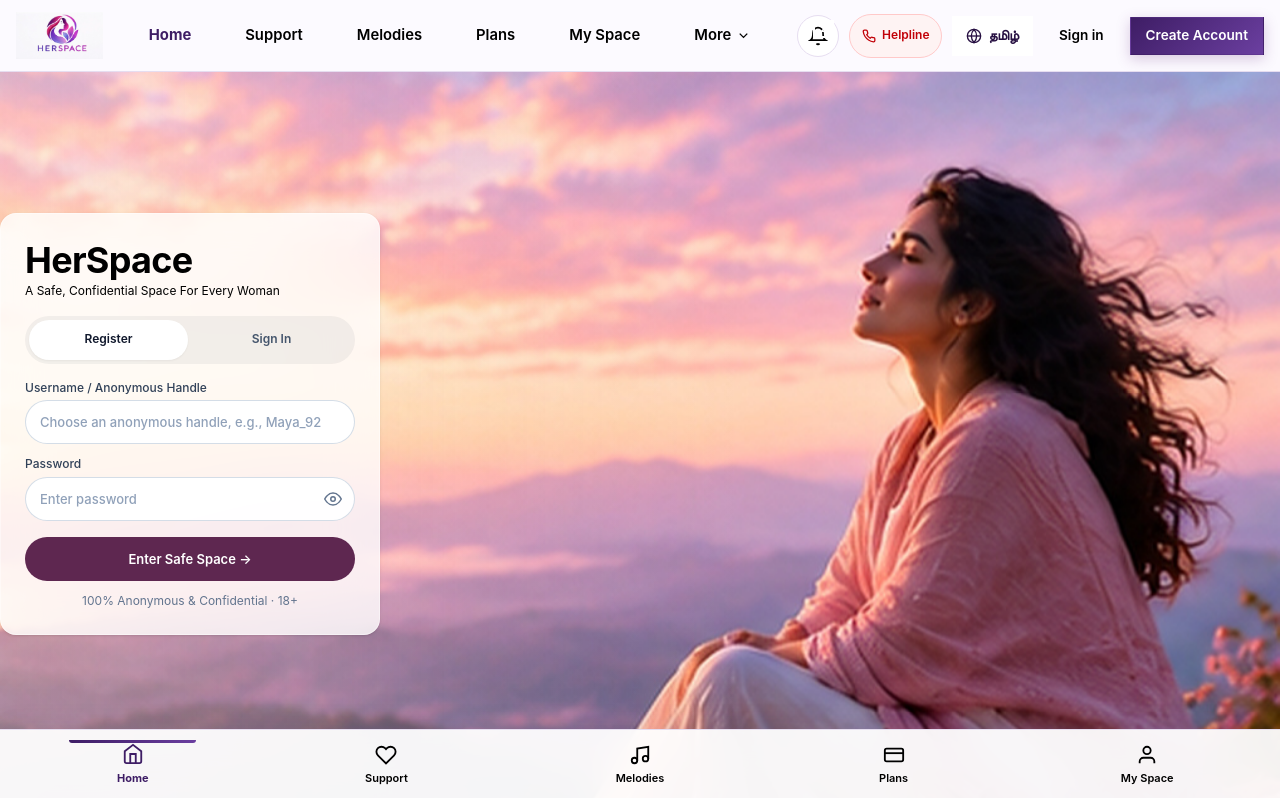
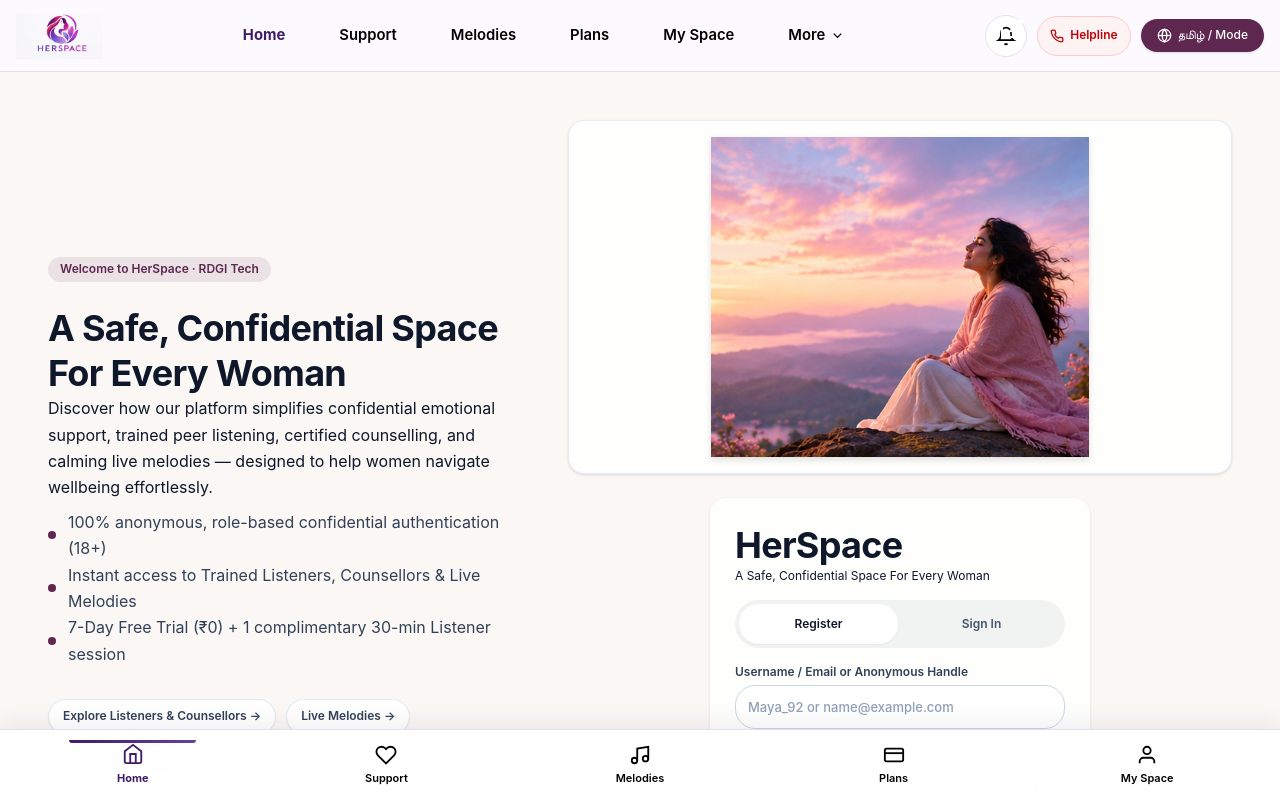
Before and after one commit to sheedigimarketer-glitch/RDGI-Tech-Solutions, a React (Vite) app: page / in a window 1280 px wide. Shown: the top 798 px of the page. Built offline with nearby package versions, Linux system fonts and the light colour scheme; no server answers.

Commit message:
style: refine header UI and restructure HomeView
Update header button styles for consistency and overhaul the HomeView layout to a split-screen design. Improve HeroAuthCard input fields for better usability.

```diff
--- a/src/components/Header.tsx
+++ b/src/components/Header.tsx
@@ -242,7 +242,7 @@ export const Header: React.FC = () => {
           </nav>
         )}
 
-        <div className="nav-actions flex items-center gap-2 shrink-0">
+        <div className="nav-actions flex items-center gap-2.5 shrink-0">
           {/* Notification Bell */}
           <button
             className="header-icon-btn w-11 h-11 rounded-xl flex items-center justify-center"
@@ -263,7 +263,7 @@ export const Header: React.FC = () => {
             onClick={() => setIsCrisisModalOpen(true)}
             aria-label="24/7 Crisis Helpline"
             title="24/7 Crisis Helpline"
-            className="min-h-[44px] px-3 py-2 rounded-xl border border-red-200 bg-red-50/90 hover:bg-red-100/80 text-red-700 text-xs font-semibold inline-flex items-center gap-1.5 cursor-pointer whitespace-nowrap transition-colors"
+            className="min-h-[40px] px-3 py-1.5 rounded-full border border-red-200 bg-red-50/90 hover:bg-red-100/80 text-red-700 text-xs font-semibold inline-flex items-center gap-1.5 cursor-pointer whitespace-nowrap transition-colors"
           >
             <svg width="14" height="14" viewBox="0 0 24 24" fill="none" stroke="currentColor" strokeWidth="2.2">
               <path d="M22 16.92v3a2 2 0 0 1-2.18 2 19.79 19.79 0 0 1-8.63-3.07 19.5 19.5 0 0 1-6-6 19.79 19.79 0 0 1-3.07-8.67A2 2 0 0 1 4.11 2h3a2 2 0 0 1 2 1.72 12.84 12.84 0 0 0 .7 2.81 2 2 0 0 1-.45 2.11L8.09 9.91a16 16 0 0 0 6 6l1.27-1.27a2 2 0 0 1 2.11-.45 12.84 12.84 0 0 0 2.81.7A2 2 0 0 1 22 16.92z" />
@@ -271,49 +271,35 @@ export const Header: React.FC = () => {
             <span>{lang === 'en' ? 'Helpline' : 'உதவி எண்'}</span>
           </button>
 
-          {/* Language Switcher */}
+          {/* Dongle / Theme / Language Mode Toggle Button (Always Visible) */}
           <button
-            className="lang-toggle-btn min-h-[44px] px-3 py-2 rounded-xl"
-            id="headerLangSwitchBtn"
+            id="dongle-toggle"
+            type="button"
             onClick={toggleLanguage}
-            aria-label="Switch Language"
+            aria-label="Toggle Mode"
+            className="px-4 py-2 text-xs sm:text-sm font-medium bg-[#5E2750] text-white rounded-full shadow-sm hover:bg-[#4c1f40] transition-all active:scale-95 cursor-pointer inline-flex items-center gap-1.5 whitespace-nowrap"
           >
-            <svg width="16" height="16" viewBox="0 0 24 24" fill="none" stroke="currentColor" strokeWidth="2">
+            <svg width="15" height="15" viewBox="0 0 24 24" fill="none" stroke="currentColor" strokeWidth="2">
               <circle cx="12" cy="12" r="10"></circle>
               <line x1="2" y1="12" x2="22" y2="12"></line>
               <path d="M12 2a15.3 15.3 0 0 1 4 10 15.3 15.3 0 0 1-4 10 15.3 15.3 0 0 1-4-10 15.3 15.3 0 0 1 4-10z"></path>
             </svg>
-            <span>{lang === 'en' ? 'தமிழ்' : 'EN'}</span>
+            <span>{lang === 'en' ? 'தமிழ் / Mode' : 'EN / Mode'}</span>
           </button>
 
           {user ? (
             <>
               <button
-                className="btn btn-sm btn-secondary btn-desktop-only min-h-[44px] px-3.5 rounded-xl text-xs font-semibold text-[#5E2750]"
+                className="btn btn-sm btn-secondary btn-desktop-only min-h-[40px] px-3.5 rounded-full text-xs font-semibold text-[#5E2750]"
                 onClick={() => navigate('space')}
               >
                 <span>@{user.username || (user.fullName ? user.fullName.split(' ')[0] : 'Member')}</span>
               </button>
-              <button className="btn btn-sm btn-outline btn-desktop-only min-h-[44px] rounded-xl" onClick={signOut}>
+              <button className="btn btn-sm btn-outline btn-desktop-only min-h-[40px] rounded-full" onClick={signOut}>
                 {t('navSignOut')}
               </button>
             </>
-          ) : (
-            <>
-              <button
-                className="btn btn-sm btn-ghost btn-desktop-only min-h-[44px] rounded-xl"
-                onClick={() => navigate('signin')}
-              >
-                <span>{t('btnSignInShort')}</span>
-              </button>
-              <button
-                className="btn btn-sm btn-primary btn-desktop-only min-h-[44px] rounded-xl bg-[#5E2750] text-white px-4 font-semibold"
-                onClick={() => navigate('onb-register')}
-              >
-                <span>Create Account</span>
-              </button>
-            </>
-          )}
+          ) : null}
 
           {/* Mobile Menu Button */}
           <button
--- a/src/components/HeroAuthCard.tsx
+++ b/src/components/HeroAuthCard.tsx
@@ -149,14 +149,14 @@ export const HeroAuthCard: React.FC = () => {
         </div>
       )}
 
-      <form onSubmit={handleSubmit} noValidate className="flex flex-col gap-3">
-        {/* Username / Anonymous Handle Input */}
-        <div>
+      <form onSubmit={handleSubmit} noValidate className="space-y-4">
+        {/* Username / Email / Anonymous Handle Input */}
+        <div className="space-y-1">
           <label
             htmlFor="heroUsername"
-            className="block text-xs font-medium text-slate-700 mb-1"
+            className="block text-xs font-semibold text-slate-700"
           >
-            Username / Anonymous Handle
+            Username / Email or Anonymous Handle
           </label>
           <input
             id="heroUsername"
@@ -167,16 +167,16 @@ export const HeroAuthCard: React.FC = () => {
               setUsername(e.target.value);
               if (error) setError(null);
             }}
-            placeholder="Choose an anonymous handle, e.g., Maya_92"
-            className="w-full min-h-[44px] px-3.5 py-2 text-sm rounded-xl border border-slate-300/80 bg-white/95 text-slate-900 placeholder:text-slate-400 focus:outline-none focus:border-[#5E2750] focus:ring-2 focus:ring-[#5E2750]/15 transition-colors"
+            placeholder="Maya_92 or name@example.com"
+            className="w-full min-h-[44px] px-3 py-2 text-sm rounded-lg border border-slate-300 bg-white text-slate-900 placeholder:text-slate-400 focus:outline-none focus:ring-2 focus:ring-[#5E2750] transition-colors"
           />
         </div>
 
         {/* Password Input with 44x44pt Eye Visibility Toggle */}
-        <div>
+        <div className="space-y-1">
           <label
             htmlFor="heroPassword"
-            className="block text-xs font-medium text-slate-700 mb-1"
+            className="block text-xs font-semibold text-slate-700"
           >
             Password
           </label>
@@ -189,14 +189,14 @@ export const HeroAuthCard: React.FC = () => {
                 setPassword(e.target.value);
                 if (error) setError(null);
               }}
-              placeholder="Enter password"
-              className="w-full min-h-[44px] pl-3.5 pr-11 py-2 text-sm rounded-xl border border-slate-300/80 bg-white/95 text-slate-900 placeholder:text-slate-400 focus:outline-none focus:border-[#5E2750] focus:ring-2 focus:ring-[#5E2750]/15 transition-colors"
+              placeholder="••••••••"
+              className="w-full min-h-[44px] pl-3 pr-11 py-2 text-sm rounded-lg border border-slate-300 bg-white text-slate-900 placeholder:text-slate-400 focus:outline-none focus:ring-2 focus:ring-[#5E2750] transition-colors"
             />
             <button
               type="button"
               onClick={() => setShowPassword(!showPassword)}
               aria-label={showPassword ? 'Hide password' : 'Show password'}
-              className="absolute right-0 w-11 h-11 flex items-center justify-center text-slate-500 hover:text-slate-800 cursor-pointer rounded-r-xl"
+              className="absolute right-0 w-11 h-11 flex items-center justify-center text-slate-500 hover:text-slate-800 cursor-pointer rounded-r-lg"
             >
               {showPassword ? (
                 <svg width="18" height="18" viewBox="0 0 24 24" fill="none" stroke="currentColor" strokeWidth="2">
@@ -217,15 +217,19 @@ export const HeroAuthCard: React.FC = () => {
         <button
           type="submit"
           disabled={isSubmitting}
-          className="w-full min-h-[44px] mt-1 px-4 py-2.5 rounded-xl bg-[#5E2750] hover:bg-[#4c1f40] active:scale-[0.98] disabled:opacity-70 text-white text-sm font-semibold transition-all cursor-pointer flex items-center justify-center whitespace-nowrap"
+          className="w-full min-h-[44px] py-2.5 bg-[#5E2750] hover:bg-[#4c1f40] active:scale-[0.98] disabled:opacity-70 text-white font-medium text-sm rounded-lg transition-colors shadow-md cursor-pointer flex items-center justify-center whitespace-nowrap"
         >
-          {isSubmitting ? 'Securing Session...' : 'Enter Safe Space →'}
+          {isSubmitting
+            ? 'Securing Session...'
+            : mode === 'signin'
+            ? 'Sign In →'
+            : 'Enter Safe Space →'}
         </button>
       </form>
 
       {/* Reassuring Privacy Label */}
-      <div className="text-xs text-slate-500 text-center mt-3">
-        100% Anonymous & Confidential · 18+
+      <div className="text-xs text-slate-500 text-center pt-1">
+        100% Anonymous & Confidential · 18+ Only
       </div>
     </div>
   );
--- a/src/views/HomeView.tsx
+++ b/src/views/HomeView.tsx
@@ -4,36 +4,109 @@ import { HERSPACE_CONFIG } from '../data/config';
 import { HeroAuthCard } from '../components/HeroAuthCard';
 
 export const HomeView: React.FC = () => {
-  const { t } = useApp();
+  const { t, isTa, navigate } = useApp();
 
   return (
-    <div className="home-portal-view relative w-full h-[calc(100dvh-64px)] md:h-[calc(100dvh-72px)] overflow-hidden flex flex-col bg-[#FAF7F5]">
-      <section className="hero-portal-section relative w-full flex-1 h-full flex items-center overflow-hidden bg-[#FAF7F5]">
-        {/* Scenic Meditation Photograph: High-DPI Crisp Rendering with Woman Prominently on the Right */}
+    <div className="min-h-[calc(100dvh-64px)] md:min-h-[calc(100dvh-72px)] w-full bg-[#FAF7F5] flex flex-col font-sans antialiased text-slate-900 pb-20 lg:pb-6">
+      {/* MAIN SPLIT-SCREEN CONTAINER */}
+      <div className="flex-1 grid grid-cols-1 lg:grid-cols-12 max-w-7xl mx-auto w-full p-6 lg:p-12 gap-8 lg:gap-16 items-center">
+
+        {/* LEFT COLUMN: App Description & Visitor Value Proposition */}
+        <div className="lg:col-span-5 flex flex-col justify-center space-y-6 text-left">
+          <div className="inline-flex items-center gap-2 px-3 py-1 rounded-full bg-[#5E2750]/10 text-[#5E2750] text-xs font-semibold w-fit">
+            {isTa ? 'HerSpace-க்கு வரவேற்கிறோம் · RDGI Tech' : 'Welcome to HerSpace · RDGI Tech'}
+          </div>
+
+          <h1 className="text-3xl lg:text-5xl font-bold tracking-tight leading-tight text-slate-900">
+            {isTa
+              ? 'ஒவ்வொரு பெண்ணிற்கும் பாதுகாப்பான, இரகசியமான புகலிடம்'
+              : 'A Safe, Confidential Space For Every Woman'}
+          </h1>
+
+          <p className="text-slate-600 text-base lg:text-lg leading-relaxed">
+            {isTa
+              ? 'பயிற்சி பெற்ற கவனிப்பாளர்கள், சான்றளிக்கப்பட்ட ஆலோசகர்கள், நேரடி இசை மற்றும் தனிப்பட்ட நாட்குறிப்பு மூலம் பெண்களின் மனநலனைப் பாதுகாக்கும் 100% இரகசியமான தளம்.'
+              : 'Discover how our platform simplifies confidential emotional support, trained peer listening, certified counselling, and calming live melodies — designed to help women navigate wellbeing effortlessly.'}
+          </p>
+
+          {/* Feature Highlights */}
+          <ul className="space-y-3 pt-2 text-sm text-slate-700">
+            <li className="flex items-center gap-3">
+              <span className="h-2 w-2 rounded-full bg-[#5E2750] shrink-0"></span>
+              <span>
+                {isTa
+                  ? '100% இரகசியமான & அடையாளம் மறைக்கப்பட்ட பாதுகாப்பு (18+)'
+                  : '100% anonymous, role-based confidential authentication (18+)'}
+              </span>
+            </li>
+            <li className="flex items-center gap-3">
+              <span className="h-2 w-2 rounded-full bg-[#5E2750] shrink-0"></span>
+              <span>
+                {isTa
+                  ? 'பயிற்சி பெற்ற கவனிப்பாளர்கள், ஆலோசகர்கள் & நேரடி இசை'
+                  : 'Instant access to Trained Listeners, Counsellors & Live Melodies'}
+              </span>
+            </li>
+            <li className="flex items-center gap-3">
+              <span className="h-2 w-2 rounded-full bg-[#5E2750] shrink-0"></span>
+              <span>
+                {isTa
+                  ? '7-நாள் இலவச சோதனை (₹0) + 1 இலவச 30-நிமிட அமர்வு'
+                  : '7-Day Free Trial (₹0) + 1 complimentary 30-min Listener session'}
+              </span>
+            </li>
+          </ul>
+
+          {/* Quick Visitor Exploration Links */}
+          <div className="flex flex-wrap items-center gap-2.5 pt-2">
+            <button
+              type="button"
+              onClick={() => navigate('support')}
+              className="px-3.5 py-2 rounded-lg bg-white border border-slate-200 text-xs font-semibold text-slate-700 hover:border-[#5E2750] hover:text-[#5E2750] transition-colors cursor-pointer shadow-xs"
+            >
+              {isTa ? 'கவனிப்பாளர்கள் & ஆலோசகர்கள் →' : 'Explore Listeners & Counsellors →'}
+            </button>
+            <button
+              type="button"
+              onClick={() => navigate('singers')}
+              className="px-3.5 py-2 rounded-lg bg-white border border-slate-200 text-xs font-semibold text-slate-700 hover:border-[#5E2750] hover:text-[#5E2750] transition-colors cursor-pointer shadow-xs"
+            >
+              {isTa ? 'நேரடி இசை →' : 'Live Melodies →'}
+            </button>
+            <button
+              type="button"
+              onClick={() => navigate('pricing')}
+              className="px-3.5 py-2 rounded-lg bg-white border border-slate-200 text-xs font-semibold text-slate-700 hover:border-[#5E2750] hover:text-[#5E2750] transition-colors cursor-pointer shadow-xs"
+            >
+              {isTa ? 'உறுப்பினர் திட்டங்கள் →' : '7-Day Free Trial Plans →'}
+            </button>
+          </div>
+        </div>
+
+        {/* RIGHT COLUMN: Fully Visible Lady Image + Login Form Below */}
+        <div className="lg:col-span-7 flex flex-col items-center justify-center space-y-6 w-full max-w-md mx-auto lg:max-w-none">
+
+          {/* Lady Image Container (Uncropped / Fully Visible) */}
+          <div className="w-full flex justify-center bg-white/80 rounded-2xl p-4 border border-slate-200/80 shadow-sm">
             <img
               src={HERSPACE_CONFIG.images.heroSunrise}
               srcSet="/hero-1x.jpg 1x, /hero.jpg 2x"
-          sizes="100vw"
+              sizes="(max-width: 1024px) 100vw, 50vw"
               alt={t('heroBannerAlt')}
               fetchPriority="high"
               loading="eager"
               decoding="async"
               referrerPolicy="no-referrer"
-          className="hero-portal-bg absolute inset-0 w-full h-full object-cover object-[82%_center] z-[1] pointer-events-none select-none"
+              className="w-full max-h-[320px] object-contain rounded-xl drop-shadow-md"
             />
+          </div>
 
-        {/* Localized Left Sky Scrim — Preserves 100% Photographic Clarity on the Subject */}
-        <div
-          className="hero-portal-vignette absolute inset-0 z-[2] pointer-events-none"
-        />
+          {/* Login / Register Card Positioned Directly Below the Image */}
+          <HeroAuthCard />
 
-        {/* Sky Section Registration/Login (Left / Upper-Middle Area) */}
-        <div className="container relative z-[3] w-full px-4 pb-16 md:pb-6 flex flex-col justify-center">
-          <div className="hero-sky-panel w-full max-w-[380px] flex flex-col">
-            <HeroAuthCard />
         </div>
+
       </div>
-      </section>
     </div>
   );
 };
```
Lines whose indentation alone changed are shown as unchanged.
